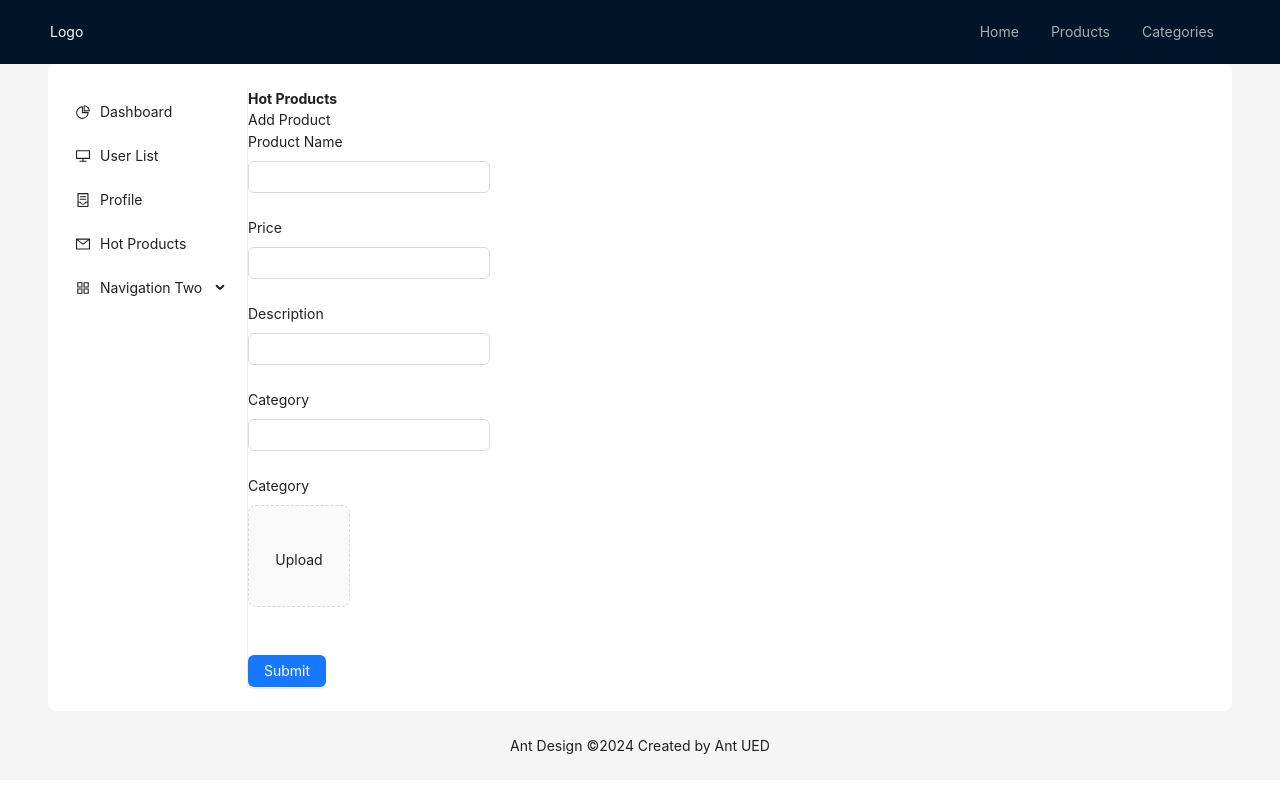
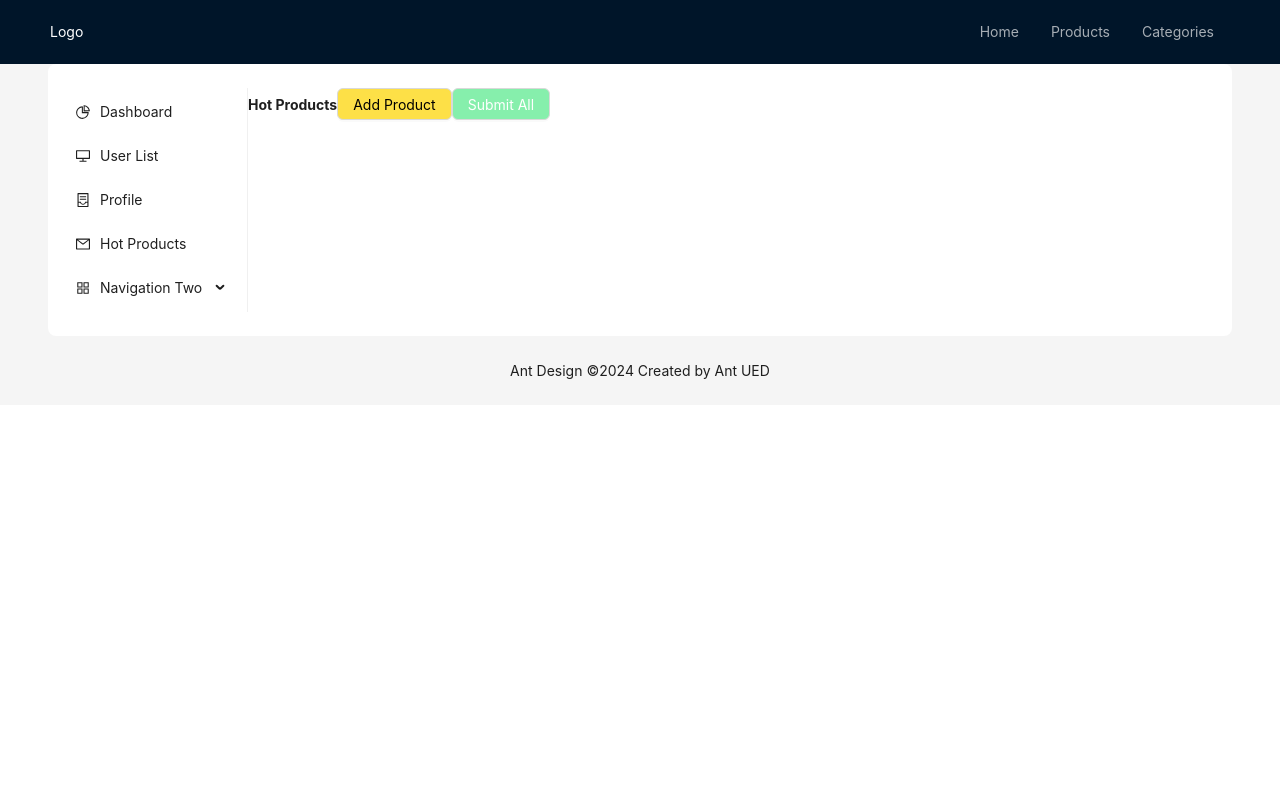
Before and after one commit to AlenPariyarOct10/react-project-1, a React (Create React App) app: page /admin/hotproducts in a window 1280 px wide. Shown: the top 792 px of the page. Built offline with nearby package versions, Linux system fonts and the light colour scheme.

Commit message:
2024-04-18

```diff
--- a/src/component/admin/HotProducts.js
+++ b/src/component/admin/HotProducts.js
@@ -1,53 +1,55 @@
-import React from 'react';
+import React, { useState } from 'react';
 import { Button, Form, Input } from 'antd';
 import { addNewProduct } from '../../services/addNewProduct';
 import { useDispatch } from 'react-redux';
-import { PlusOutlined } from '@ant-design/icons';
-import { Image, Upload } from 'antd';
-import { useState } from 'react';
 import { ImageUploader } from '../common';
-import { SaveButton } from '../common';
 
-const MyFormItemContext = React.createContext([]);
+const HotProducts = () => {
+  const [formData, setFormData] = useState([]);
 
-
-function toArr(str) {
-  return Array.isArray(str) ? str : [str];
-}
-const MyFormItemGroup = ({ prefix, children }) => {
-  const prefixPath = React.useContext(MyFormItemContext);
-  const concatPath = React.useMemo(() => [...prefixPath, ...toArr(prefix)], [prefixPath, prefix]);
-  return <MyFormItemContext.Provider value={concatPath}>{children}</MyFormItemContext.Provider>;
+  const handleAdd = () => {
+    const newForm = {
+      productname: '',
+      productprice: '',
+      productdesc: '',
+      productcategory: '',
+      productImage: ''
     };
-const MyFormItem = ({ name, ...props }) => {
-  const prefixPath = React.useContext(MyFormItemContext);
-  const concatName = name !== undefined ? [...prefixPath, ...toArr(name)] : undefined;
-  return <Form.Item name={concatName} {...props} />;
+    setFormData([...formData, newForm]);
   };
 
+  const handleDelete = (index) => {
+    const updatedFormData = formData.filter((_, i) => i !== index);
+    setFormData(updatedFormData);
+  };
 
+  const handleFormChange = (index, changedValues) => {
+    const updatedFormData = formData.map((item, i) => (i === index ? { ...item, ...changedValues } : item));
+    setFormData(updatedFormData);
+  };
 
-const HotProducts = ()=>{
-    const [previewOpen, setPreviewOpen] = useState(false);
-    const [previewImage, setPreviewImage] = useState('');
-    const [imageUrl, setImageUrl] = useState('');
-    const [fileList, setFileList] = useState([]);
+  const dispatch = useDispatch();
+  const onFinish = () => {
+    console.log('All Form Data:', formData);
+    formData.forEach((value) => {
+      const product = JSON.stringify(value);
+      dispatch(addNewProduct(product));
+    });
+  };
 
-
-    let dispatch = useDispatch();
-    const onFinish = (value) => {
-      console.log("values -> ",value);
-
-        const product = JSON.stringify(value);
-        let result = dispatch(addNewProduct(product));
-        console.log("result - ",result);
-      };
   return (
-
-        <div className="main-body">
-           <div className="main-body">
+    <div className="main-body w-3/5">
       <b>Hot Products</b>
-      <Form name="form_item_path" layout="vertical" onFinish={onFinish}>
+      {formData.map((form, index) => (
+        <Form
+          key={index}
+          name={`form_item_path_${index}`}
+          className="w-full"
+          layout="vertical"
+          initialValues={form}
+          onValuesChange={(changedValues) => handleFormChange(index, changedValues)}
+          onFinish={onFinish}
+        >
           <h3>Add Product</h3>
           <Form.Item name="productname" label="Product Name">
             <Input />
@@ -58,22 +60,25 @@ const HotProducts = ()=>{
           <Form.Item name="productdesc" label="Description">
             <Input />
           </Form.Item>
-
           <Form.Item name="productcategory" label="Category">
             <Input />
           </Form.Item>
           <Form.Item name="productImage" label="Category">
-          <ImageUploader imageUrl={imageUrl} previewImage={previewImage} />
+            <ImageUploader />
           </Form.Item>
-        <Button type="primary" htmlType="submit">
-          Submit
+          <Button onClick={() => handleDelete(index)} className="bg-red-300 text-[#000]">
+            Delete Product
           </Button>
-
-
         </Form>
+      ))}
+      <Button onClick={handleAdd} className="bg-yellow-300 text-[#000]">
+        Add Product
+      </Button>
+      <Button onClick={onFinish} className="bg-green-300 text-[#fff]">
+        Submit All
+      </Button>
     </div>
-        </div>
-    )
-}
+  );
+};
 
 export default HotProducts;
--- a/src/component/admin/Profile.js
+++ b/src/component/admin/Profile.js
@@ -52,7 +52,7 @@ const Profile = ()=>{
                     </Form.Item>
                     </div>
                     <div>
-                    <Button type="primary" htmlType="submit">
+                    <Button className='bg-green-300 text-[#fff]' htmlType="submit">
                         Submit
                     </Button>
                     </div>
--- a/src/component/auth/Login.js
+++ b/src/component/auth/Login.js
@@ -20,6 +20,8 @@ const onFinishFailed = (errorInfo) => {
 
   console.log('Failed:', errorInfo);
 };
+
+
 const Login = ({title}) => {
 const navigate = useNavigate();
 
@@ -35,15 +37,12 @@ const handleNavigate = ()=>{
 }
 const data = useSelector((state) => state);
 
-console.log("login :",data);
-console.log("loading :",data?.auth?.loading);
-React.useEffect(()=>{
-  if(data?.auth?.userInfo?.token)
-  {
+React.useEffect(() => {
+  if (data?.auth?.userInfo?.token) {
     console.log("has login");
     navigate("/");
   }
-}, []);
+}, [data?.auth?.userInfo?.token]);
 
 
 
--- a/src/component/common/index.js
+++ b/src/component/common/index.js
@@ -54,9 +54,9 @@ export const AntdInput = (props) =>
 export const SaveButton = (props) =>
 {
     return (
-      <Button type="primary" htmlType="submit">
-      Submit
-    </Button>
+        <Button htmlType="submit" className='bg-green-300 text-[#fff]'>
+            {props.name}
+        </Button>
     )
 };
 
--- a/src/component/layout/UserLayout.js
+++ b/src/component/layout/UserLayout.js
@@ -6,20 +6,24 @@ import { useMemo, useState } from "react";
 import { Popover, Segmented } from "antd";
 import "../../App.css";
 import "../../index.css";
+import { logout } from "../../redux/slices/LoginSlice";
 import CartProductDetail from "../cart/CartProductDetail";
 import { useNavigate } from "react-router-dom";
-
+import { UserOutlined } from '@ant-design/icons';
 import { ShoppingCartOutlined } from "@ant-design/icons";
 import { Avatar, Badge, Space } from "antd";
 import { Drawer, Radio } from "antd";
 import { DrawerProps, RadioChangeEvent } from "antd";
+import { userLogin } from "../../services/LoginAction";
 import { Card } from "antd";
-
+import { useDispatch } from "react-redux";
 import icon from "../../images/react.jpg";
 import { NavLink, Outlet } from "react-router-dom";
 import { useAppContext } from "../ContextAPI";
 import useSelection from "antd/es/table/hooks/useSelection";
 const { Header, Content, Footer } = Layout;
+
+
 
 const items = new Array(3).fill(null).map((_, index) => ({
   key: String(index + 1),
@@ -45,6 +49,13 @@ const UserLayout = () => {
       pointAtCenter: true,
     };
   }, [arrow]);
+
+  const dispatch = useDispatch();
+
+  const token = useSelector((state) => state?.auth?.userInfo?.token);
+  console.log("token - >", token);
+
+
   const {
     token: { colorBgContainer, borderRadiusLG },
   } = theme.useToken();
@@ -62,6 +73,42 @@ const UserLayout = () => {
       parseInt((product.price * product.discount) / 100) * product.quantity,
     0
   );
+
+
+
+  const handleLogout = () => {
+      dispatch(logout()); // Dispatch the logout action
+  };
+
+
+  const userOptions =
+  [
+    {
+      name : "Home",
+      link : "/",
+      id : 1
+    },
+    {
+      name : "Logout",
+      id : 3
+    }
+  ]
+
+  const userOptionMenu = (
+    <div>
+      {
+        userOptions.map((item)=>(
+
+          (item.id===3)?<button onClick={handleLogout}>{item.name}</button>:
+          <button onClick={navigate(item.link)}>{item.name}</button>
+
+
+        ))
+      }
+    </div>
+  )
+
+  console.log(userOptionMenu);
 
 
 
@@ -141,6 +188,7 @@ const UserLayout = () => {
   };
 
 
+
   return (
 
     <ConfigProvider
@@ -185,6 +233,39 @@ const UserLayout = () => {
               ))}
             </div>
           </div>
+
+          <div className="avatar">
+
+             {token && (
+              <div
+                  style={{
+                    marginInlineStart: buttonWidth + 4,
+                    whiteSpace: "nowrap",
+                    cursor: "pointer",
+                  }}
+                >
+                  <Popover
+                    placement="bottomLeft"
+                    title={text}
+                    content={userOptionMenu}
+                    arrow={mergedArrow}
+                  >
+                    <div className="user-avatar">
+                    <Avatar
+                        onClick={() => {
+                          showDrawer();
+                        }}
+                        shape="circle"
+                        icon={<UserOutlined />}
+                      />
+                    </div>
+                  </Popover>
+                </div>
+             )
+
+            }
+
+              </div>
           <Space size={24}>
             <ConfigProvider
               button={{
@@ -194,6 +275,7 @@ const UserLayout = () => {
                 },
               }}
             >
+
               <div className="demo">
                 <div
                   style={{
--- a/src/component/user/ProductDetail.js
+++ b/src/component/user/ProductDetail.js
@@ -3,6 +3,7 @@ import { useAppContext } from '../ContextAPI';
 import { Rate } from 'antd';
 import TextArea from 'antd/es/input/TextArea';
 import { Button } from 'antd';
+import {Spin} from 'antd';
 
 import { useSearchParams } from 'react-router-dom';
 import axios from 'axios';
@@ -38,7 +39,7 @@ const ProductDetail = () => {
     };
   }, [productId, searchParams]);
 
-  if (loading) return <p>Loading...</p>;
+  if (loading) return <Spin />;
   if (error) return <p>Error: {error}</p>;
   if (!product) return null;
 
--- /dev/null
+++ b/src/component/user/userProfile/UserProfile.js
@@ -0,0 +1,28 @@
+import {Tabs} from "antd";
+import React, { Children } from "react";
+import Profile from ".Profile";
+
+const UserProfile = () => {
+    const tabsItem = [
+        {
+            label: "Profile",
+            key : 1,
+            children : <Profile/>,
+        },
+        {
+            label: "Activity",
+            key: 2,
+            children : "Content of Tab 2",
+        }
+    ];
+
+    return (
+        <div>
+            <div>
+                <Tabs tabPosition="left" items={tabsItem}/>
+            </div>
+        </div>
+    )
+}
+
+export default UserProfile;
```
Also changed, not shown: src/services/LoginAction.js (+0 -8 lines). Lines whose indentation alone changed are shown as unchanged.
